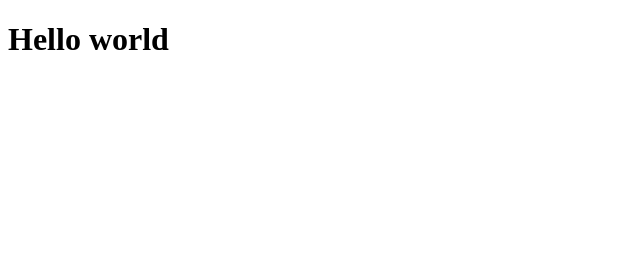
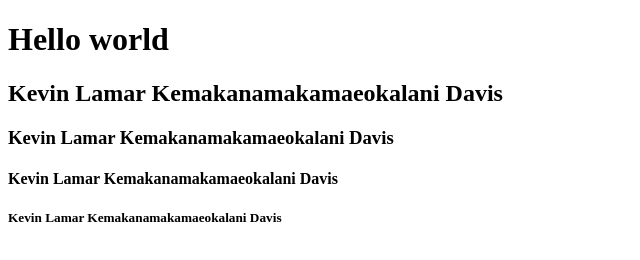
Before and after one commit to Kjay118/Kevin, a plain HTML site: page index.html in a window 1280 px wide. Shown: the whole page, without its empty margins (0-640 px from the left). Drawn offline with Linux system fonts and the light colour scheme.

Commit message:
Update index.html

```diff
--- a/index.html
+++ b/index.html
@@ -1,9 +1,13 @@
 <!DOCTYPE html>
 <html lang="en">
 <head>
-    <title>hi</title>
+    <title>Kevin Lamar Kemakanamakamaeokalani Davis</title>
 </head>
 <body>
     <h1>Hello world</h1>
+    <h2>Kevin Lamar Kemakanamakamaeokalani Davis</h2>
+    <h3>Kevin Lamar Kemakanamakamaeokalani Davis</h3>
+    <h4>Kevin Lamar Kemakanamakamaeokalani Davis</h4>
+    <h5>Kevin Lamar Kemakanamakamaeokalani Davis</h5>
 </body>
 </html>
```
